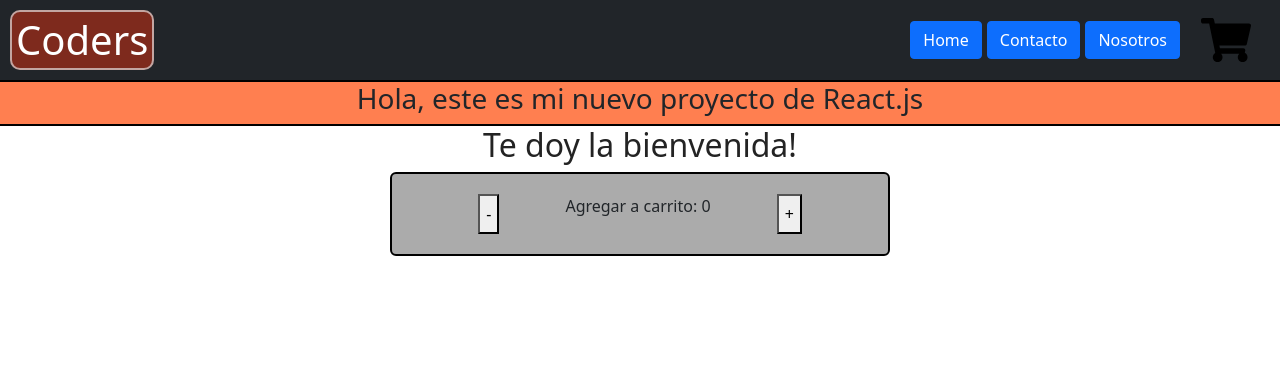
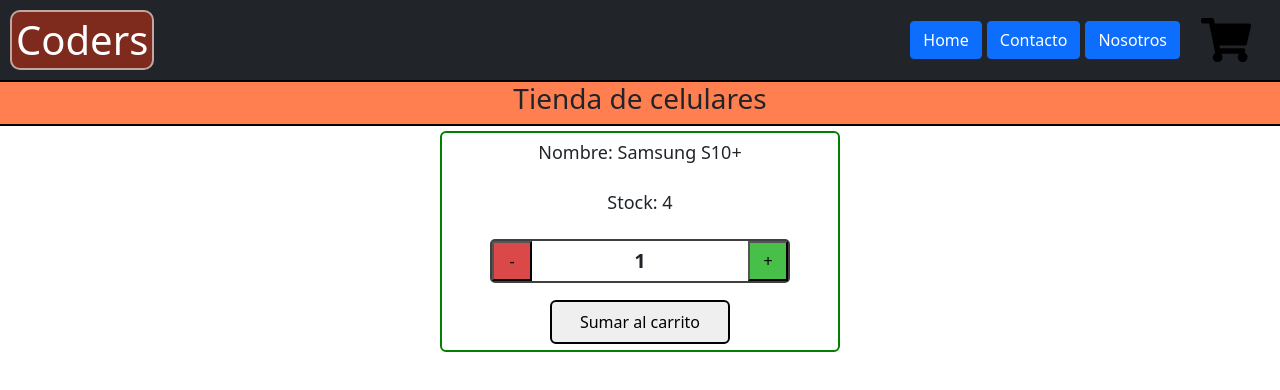
Before and after one commit to martinjacobsen93/Mobile-eShop-React-Version, a React (Create React App) app: page / in a window 1280 px wide. Shown: the top 390 px of the page. Built offline with nearby package versions, Linux system fonts and the light colour scheme.

Commit message:
modifico componente ItemCount y agrego estilos

```diff
--- a/src/App.css
+++ b/src/App.css
@@ -70,13 +70,75 @@
   list-style-type: none;
 }
 
-.contadorContainer {
+/* CONTADOR */
+
+.contador__container {
   display: flex;
-  justify-content: space-evenly;
+  flex-direction: column;
+  align-items: center;
+  border: 2px solid green;
+  border-radius: 6px;
+  width: 400px;
+  margin: 5px auto;
+  padding: 6px;
+  gap: 7px;
+}
+
+.contador__container2 {
+  display: flex;
+  border: 2px solid rgba(0, 0, 0, 0.753);
+  border-radius: 5px;
+  justify-content: space-between;
+  width: 300px;
   margin: auto;
-  width: 500px;
+}
+
+.contador__boton {
+  width: 40px;
+  transition: all .4s;
+}
+
+.botonSumar {
+  background-color: rgba(12, 170, 12, 0.753);
+}
+
+.botonSumar:hover {
+  background-color: rgb(10, 133, 10);
+  border-color: rgb(2, 54, 2);
+}
+
+.botonRestar {
+  background-color: rgba(207, 13, 13, 0.753);
+}
+
+.botonRestar:hover {
+  background-color: rgb(150, 7, 7)
+}
+
+.contador__boton:hover {
+  color: white;
+}
+
+.contador__numero {
+  margin: 5px;
+  font-size: 20px;
+  font-weight: bold;
+}
+
+.contador__detail {
+  font-size: 18px;
+}
+
+.contador__btnComprar {
+  margin-top: 10px;
+  width: 180px;
+  padding: 8px;
+  border-radius: 6px;
   border: 2px solid black;
-  padding: 20px;
-  border-radius: 6px;
-  background-color: rgba(0, 0, 0, 0.329);
+  transition: all .4s;
 }
+
+.contador__btnComprar:hover {
+  color: white;
+  background-color: rgba(0, 0, 0, 0.664);
+}
--- a/src/App.js
+++ b/src/App.js
@@ -2,15 +2,15 @@ import './App.css';
 import NavBar from './components/NavBar';
 import TituloBienvenida from './components/TituloBienvenida';
 import ItemListContainer from './components/ItemListContainer'
-import Contador from './components/Contador'
+import ItemCount from './components/ItemCount'
 
 function App() {
   return (
     <div className="App">
       <NavBar/>
-      <ItemListContainer greeting={'Hola, este es mi nuevo proyecto de React.js'}/>
-      <TituloBienvenida />
-      <Contador stock={5}/>
+      {/* <TituloBienvenida /> */}
+      <ItemListContainer greeting={'Tienda de celulares'}/>
+      <ItemCount stock={5} initial={1}/>
     </div>
   );
 }
--- a/src/components/Contador.js
+++ /dev/null
@@ -1,20 +0,0 @@
-import React, { useState} from 'react'
-
-const Contador = ({stock}) => {
-
-    const [count, setCount] = useState(0)
-
-    return (
-        <div className='contadorContainer'>
-            <button onClick={() => setCount((count > 0) ? (count - 1) : 0)}>
-                -
-            </button>
-            <p>Agregar a carrito: {count}</p>
-            <button onClick={() => setCount((count < stock) ? (count + 1) : count)}>
-                +
-            </button>
-        </div>
-    )
-}
-
-export default Contador
--- /dev/null
+++ b/src/components/ItemCount.js
@@ -0,0 +1,51 @@
+import React, { Fragment, useState, useEffect} from 'react'
+
+const ItemCount = ({stock, initial, onAdd}) => {
+
+    const [count, setCount] = useState(initial)
+    const [cantidadStock, setcantidadStock] = useState(stock - 1)
+
+    const sumarCantidad = () => {
+        if (count < stock && cantidadStock != 0) {
+            setCount(count + 1)
+            setcantidadStock(cantidadStock - 1)
+        }
+        else {
+            console.log("No hay mas stock")
+        }
+    }
+    const restarCantidad = () => {
+        if (cantidadStock < stock && count >= 1) {
+            setcantidadStock(cantidadStock + 1)
+            setCount(count - 1)
+        }
+    }
+    const sumarAlCarrito = () => count > 0 ? setCount(0) : count
+
+    useEffect(() => {
+        console.log("Fase de montaje")
+    }, [])
+
+    useEffect(() => console.log("Fase de actualizacion"))
+
+    return (
+        <Fragment>
+            <div className='contador__container'>
+                <p className='contador__detail'>Nombre: Samsung S10+</p>
+                <p className='contador__detail'>Stock: {cantidadStock}</p>
+                <div className='contador__container2'>
+                    <button onClick={restarCantidad} className='contador__boton botonRestar'>
+                       -
+                    </button>
+                    <p className='contador__numero'>{count}</p>
+                    <button onClick={sumarCantidad} className='contador__boton botonSumar'>
+                        +
+                    </button>
+                </div>
+                <button className='contador__btnComprar' onClick={sumarAlCarrito}>Sumar al carrito</button>
+            </div>
+        </Fragment>
+    )
+}
+
+export default ItemCount
```
